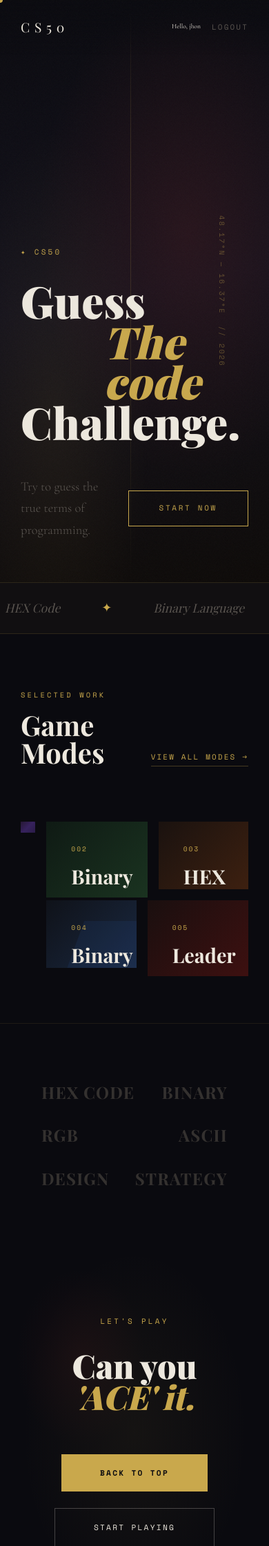
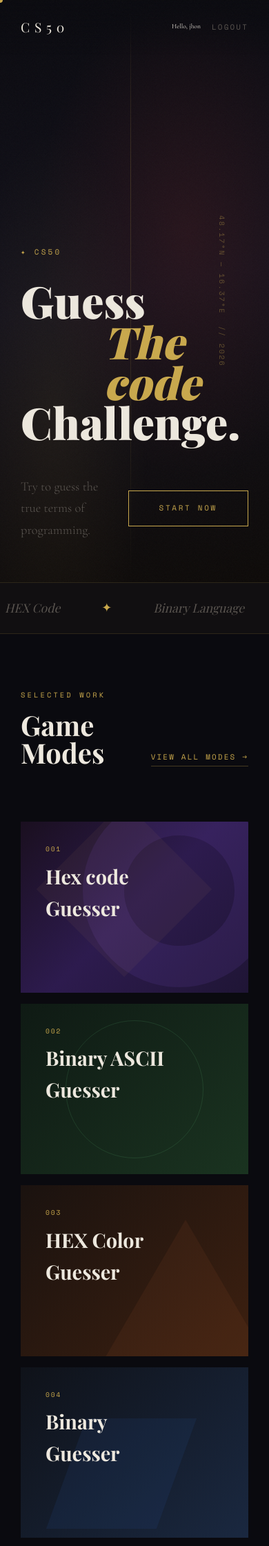
Before and after one commit to EminKalifa/Project, a Flask app: page / in a window 390 px wide. Shown: the top 2241 px of the page at 69% size. Run offline with Flask 3, Linux system fonts and the light colour scheme; a user stored in the database is signed in; data comes from the database, SQL or seed files in the repository; some libraries are stand-ins or nearby versions; some web fonts are replaced.

Commit message:
Update csgame.html

```diff
--- a/templates/csgame.html
+++ b/templates/csgame.html
@@ -982,6 +982,20 @@
                     display: grid;
                     grid-template-columns: 1fr;
                     gap: 16px;
+                    grid-template-areas: none;
+                }
+
+                .project-card {
+                    width: 100%;
+                    height: auto;
+                    aspect-ratio: 4 / 3;
+                    grid-area: auto !important;
+                    grid-row: auto !important;
+                }
+
+                .project-card.p4 {
+                    grid-row: auto !important;
+                    aspect-ratio: 4 / 3;
                 }
 
                 .project-card {
```
